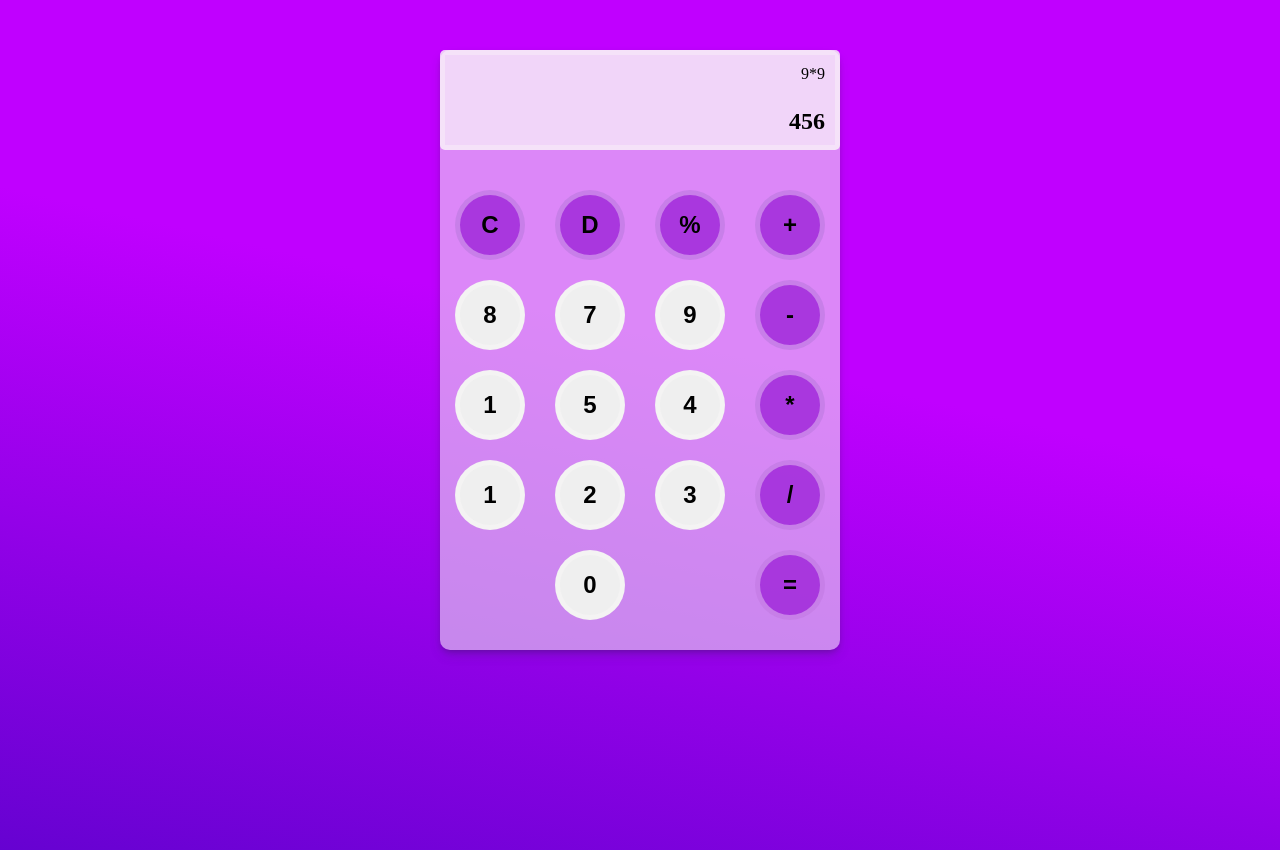
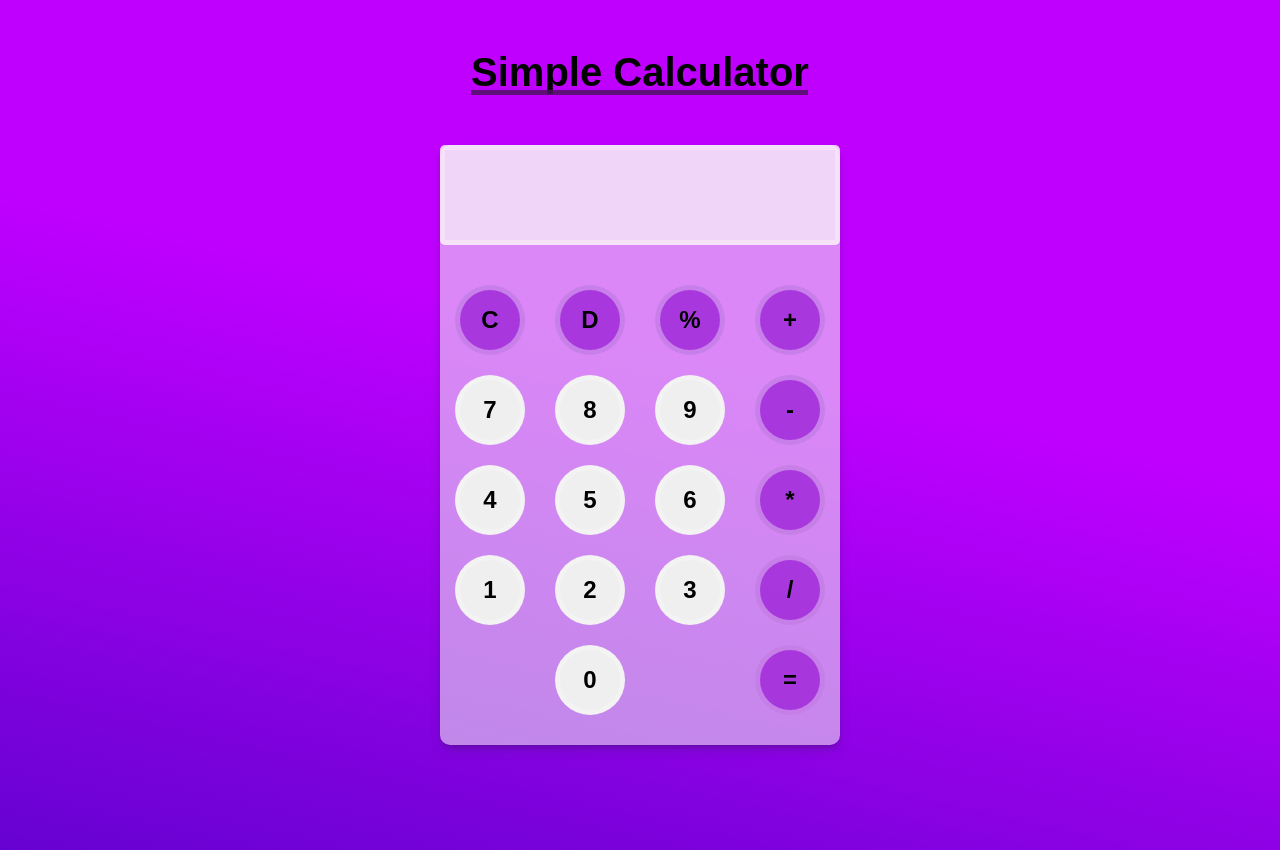
Before and after one commit to abudaudhossain/simple-calculator, a plain HTML site: page index.html in a window 1280 px wide. Drawn offline with Linux system fonts and the light colour scheme.

Commit message:
add titile

```diff
--- a/css/style.css
+++ b/css/style.css
@@ -6,10 +6,12 @@
      --white-40  : #fbfafaaf;
      --white-20  : #fbfafa5e;
  }
+
  * {
      margin : 0;
      padding: 0;
  }
+
  body {
      background       : linear-gradient(13deg, rgba(102, 2, 209, 1) 0%, rgba(192, 0, 255, 1) 58%);
      background-repeat: no-repeat;
@@ -17,6 +19,25 @@ body {
      height           : 100vh;
  }
 
+ /* ===================
+ title text style
+===================== */
+ .title-text {
+     font-family: Arial, Helvetica, sans-serif;
+     font-size  : 2.5rem;
+     text-align : center;
+     margin-top : 50px;
+     position   : relative;
+ }
+
+ .title-text::before {
+     content   : '';
+     width     : 337px;
+     height    : 5px;
+     background: rgba(75, 19, 92, 0.822);
+     position  : absolute;
+     bottom    : 0;
+ }
 
  /* =============
  calculator body style
@@ -28,6 +49,7 @@ body {
      box-shadow   : rgba(50, 50, 93, 0.25) 0px 6px 12px -2px, rgba(0, 0, 0, 0.3) 0px 3px 7px -3px;
      border-radius: 10px;
  }
+
  /* =============
  display style
  =============== */
@@ -45,6 +67,7 @@ body {
      justify-content: space-between;
      align-items    : flex-end;
  }
+
  /* =============
  keybord style
  =============== */
@@ -54,6 +77,7 @@ body {
 
      width: 100%;
  }
+
  /* =============
  key style
  =============== */
--- a/index.html
+++ b/index.html
@@ -15,13 +15,14 @@
 <body>
     <main>
         <div class="container">
+            <h1 class="title-text">Simple Calculator</h1>
             <div class="calculator">
                 <div class="display">
                     <div class="history">
-                        <p id="history">9*9</p>
+                        <p id="history"></p>
                     </div>
                     <div class="output">
-                        <h2 id="output">456</h2>
+                        <h2 id="output"></h2>
                     </div>
                 </div>
                 <div id="keybord" class="keybord">
@@ -32,16 +33,16 @@
                         <input type="button" value="+" class="key oparetor"></input>
                     </div>
                     <div class="row">
+                        <input id="" type="button" value="7" class="key number "></input>
                         <input id="" type="button" value="8" class="key number "></input>
-                        <input id="" type="button" value="7" class="key number "></input>
                         <input id='' type="button" value="9" class="key number "></input>
                         <input id="-" type="button" value="-" class="key oparetor"></input>
                     </div>
 
                     <div class="row">
-                        <input id="" type="button" value="1" class="key number "></input>
+                        <input id="" type="button" value="4" class="key number "></input>
                         <input id="" type="button" value="5" class="key number "></input>
-                        <input id="" type="button" value="4" class="key number "></input>
+                        <input id="" type="button" value="6" class="key number "></input>
                         <input id="" type="button" value="*" class="key oparetor"></input>
                     </div>
                     <div class="row">
```
Lines whose indentation alone changed are shown as unchanged.
